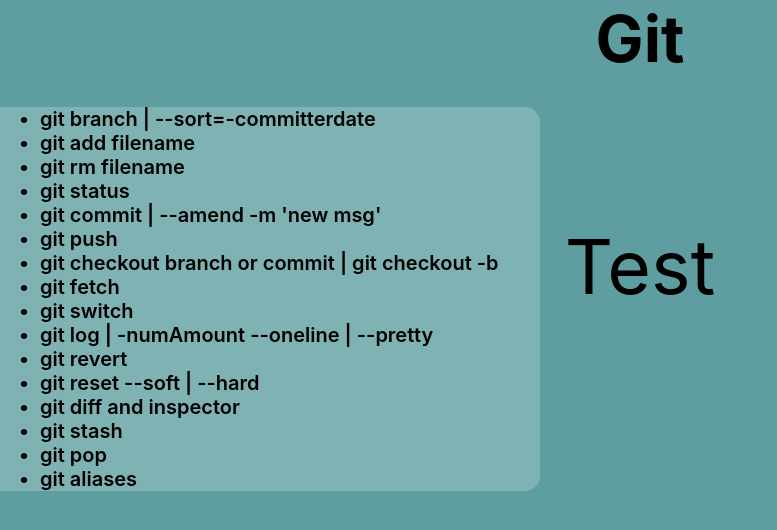
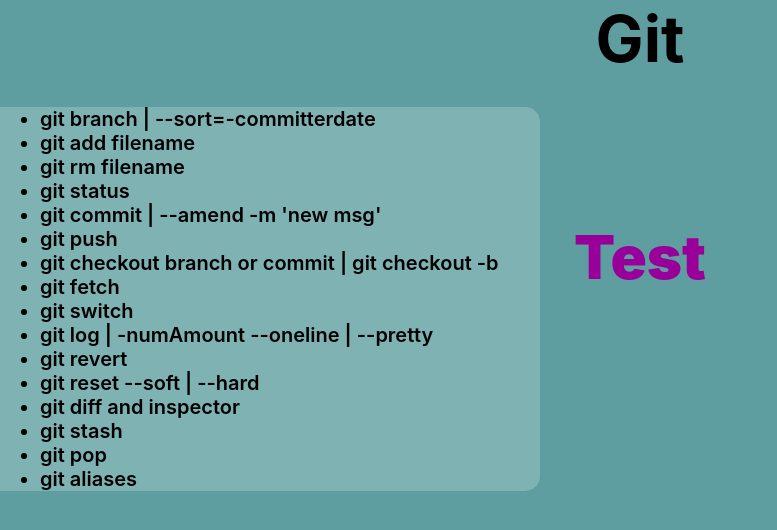
Before and after one commit to MichaelWhitt/git-brownbag, a React (Create React App) app: page / in a window 1280 px wide. Shown: the top 530 px of the page, without its empty margins (0-777 px from the left). Built offline with nearby package versions, Linux system fonts and the light colour scheme.

Commit message:
add test color

```diff
--- a/src/App.js
+++ b/src/App.js
@@ -1,6 +1,6 @@
 import './App.css';
 import ListItem from './ListItem'
-import Test from './test'
+import Test from './Test'
 
 function App() {
 
--- a/src/Test.js
+++ b/src/Test.js
@@ -1,6 +1,6 @@
 const Test = () => {
   return (
-    <div>
+    <div style={{fontSize: 60, fontWeight: 1000, color: '#909'}}>
       Test
     </div>
   )
```
